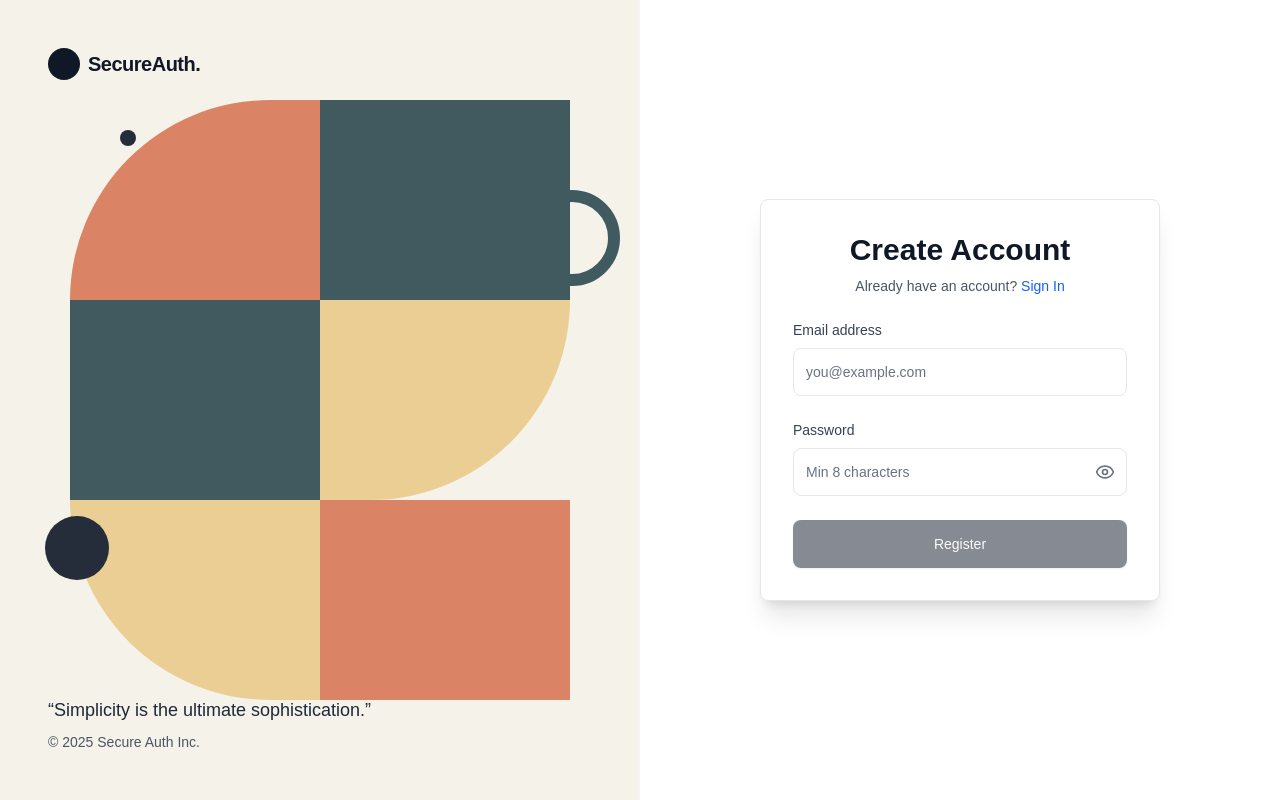
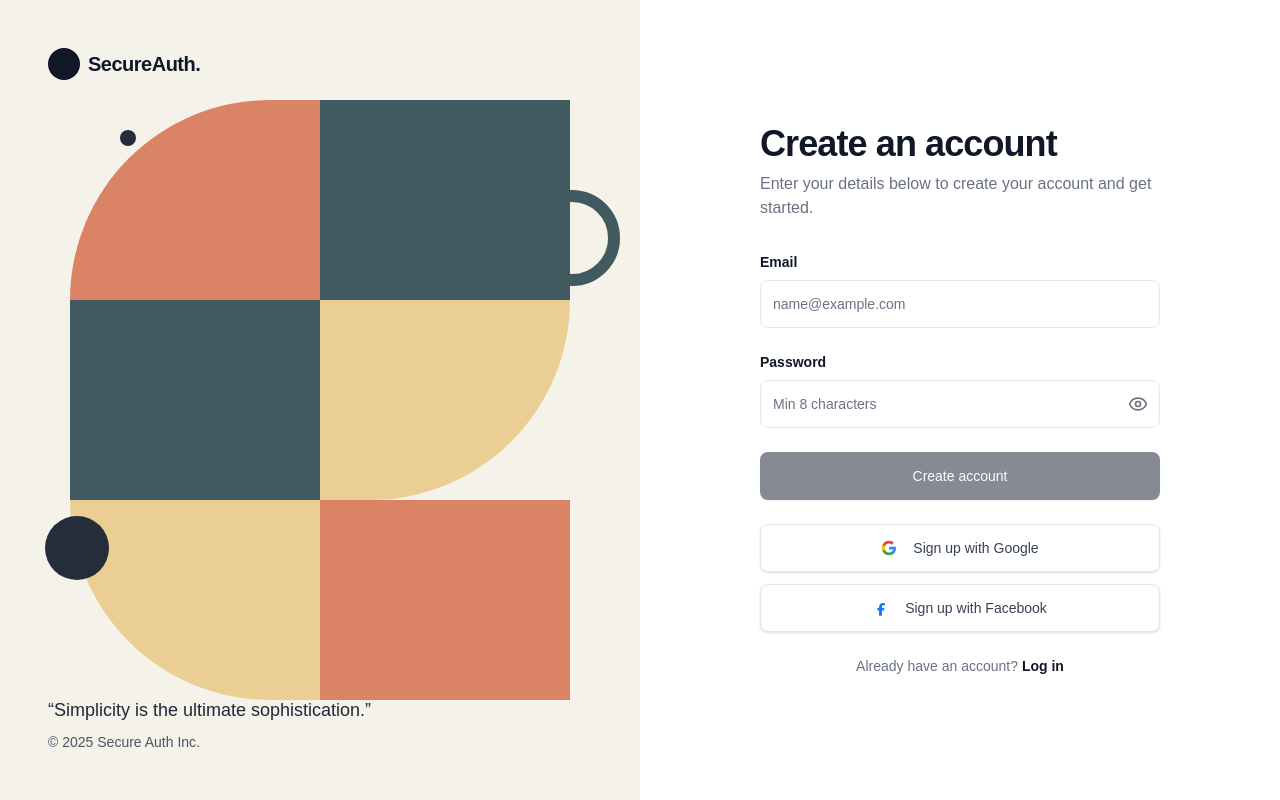
Before and after one commit to DineshBalaS/secure-auth-system, a Next.js app in the folder secure-auth-system/: page /register in a window 1280 px wide. Built offline with nearby package versions, Linux system fonts and the light colour scheme.

Commit message:
Safe to reset, Login page WIP

```diff
--- a/secure-auth-system/app/(auth)/register/page.tsx
+++ b/secure-auth-system/app/(auth)/register/page.tsx
@@ -2,16 +2,10 @@ import { RegisterForm } from "@/components/auth/register-form";
 import type { Metadata } from "next";
 
 export const metadata: Metadata = {
-  title: "Register | SecureAuth",
+  title: "Create an Account | SecureAuth",
   description: "Create a new account to get started with SecureAuth.",
 };
 
 export default function RegisterPage() {
-  return (
-    <>
-      {/* Screen reader only heading for accessibility structure */}
-      <h1 className="sr-only">Register for SecureAuth</h1>
-      <RegisterForm />
-    </>
-  );
+  return <RegisterForm />;
 }
--- /dev/null
+++ b/secure-auth-system/app/(auth)/verify/page.tsx
@@ -0,0 +1,14 @@
+import { VerifyForm } from "@/components/auth/verify-form";
+import type { Metadata } from "next";
+
+export const metadata: Metadata = {
+  title: "Verify Email | SecureAuth",
+  description: "Verify your email address to activate your account.",
+};
+
+export default function VerifyPage() {
+  return (
+    // No hidden <h1> needed here as VerifyForm has a visible <h1>
+    <VerifyForm />
+  );
+}
--- a/secure-auth-system/components/auth/login-form.tsx
+++ b/secure-auth-system/components/auth/login-form.tsx
@@ -4,7 +4,7 @@ import { useForm } from "react-hook-form";
 import { zodResolver } from "@hookform/resolvers/zod";
 import Link from "next/link";
 import { useRouter } from "next/navigation";
-import { AlertTriangle, CheckCircle, ChevronLeft } from "lucide-react";
+import { AlertTriangle, CheckCircle } from "lucide-react";
 
 // Import Schema and Types
 import { LoginSchema, type LoginInput } from "@/lib/validations";
@@ -109,17 +109,6 @@ export function LoginForm({ message }: LoginFormProps) {
 
   return (
     <div className="w-full space-y-8">
-      {/* Top Navigation */}
-      <div className="flex items-center">
-        <Link
-          href="/"
-          className="group flex items-center text-sm font-medium text-gray-500 hover:text-gray-900 transition-colors"
-        >
-          <ChevronLeft className="mr-1 h-4 w-4 transition-transform group-hover:-translate-x-1" />
-          Back to website
-        </Link>
-      </div>
-
       {/* Header Section */}
       <div className="space-y-2 text-left">
         <h1 className="text-4xl font-bold tracking-tight text-gray-900">
@@ -248,6 +237,16 @@ export function LoginForm({ message }: LoginFormProps) {
             Log in with Facebook
           </Button>
         </div>
+        {/* Register Link Footer */}
+        <div className="text-center text-sm">
+          <span className="text-gray-500">Don&apos;t have an account? </span>
+          <Link
+            href="/register"
+            className="font-bold text-gray-900 hover:underline underline-offset-4"
+          >
+            Sign up
+          </Link>
+        </div>
       </form>
     </div>
   );
--- a/secure-auth-system/components/auth/register-form.tsx
+++ b/secure-auth-system/components/auth/register-form.tsx
@@ -95,26 +95,21 @@ export function RegisterForm() {
   };
 
   return (
-    <div className="bg-white dark:bg-gray-900 shadow-xl rounded-lg p-8 space-y-6 border border-gray-200 dark:border-gray-700">
-      <div className="text-center space-y-2">
-        <h2 className="text-3xl font-extrabold text-gray-900 dark:text-white">
-          Create Account
-        </h2>
-        <p className="text-sm text-gray-600 dark:text-gray-400">
-          Already have an account?{" "}
-          <Link
-            href="/login"
-            className="font-medium text-blue-600 hover:text-blue-500 dark:text-blue-400 dark:hover:text-blue-300"
-          >
-            Sign In
-          </Link>
+    <div className="w-full space-y-8">
+      {/* Header Section */}
+      <div className="space-y-2 text-left">
+        <h1 className="text-4xl font-bold tracking-tight text-gray-900">
+          Create an account
+        </h1>
+        <p className="text-base text-gray-500">
+          Enter your details below to create your account and get started.
         </p>
       </div>
 
       {/* Global Server Error Alert */}
       {errors.root?.serverError?.message && (
         <div
-          className="flex items-center gap-3 rounded-md border border-red-400 bg-red-50 p-3 text-sm text-red-700 dark:bg-red-900/20 dark:border-red-600 dark:text-red-400"
+          className="flex items-center gap-3 rounded-md border border-red-200 bg-red-50 p-3 text-sm text-red-700"
           role="alert"
         >
           <AlertTriangle className="h-5 w-5 flex-shrink-0" />
@@ -127,22 +122,20 @@ export function RegisterForm() {
         <div className="space-y-2">
           <label
             htmlFor="email"
-            className="block text-sm font-medium text-gray-700 dark:text-gray-300"
+            className="block text-sm font-bold text-gray-900"
           >
-            Email address
+            Email
           </label>
           <Input
             id="email"
             type="email"
             autoComplete="email"
-            placeholder="you@example.com"
+            placeholder="name@example.com"
             {...register("email")}
             aria-invalid={!!errors.email}
           />
           {errors.email && (
-            <p className="text-sm text-red-600 dark:text-red-400">
-              {errors.email.message}
-            </p>
+            <p className="text-sm text-red-600">{errors.email.message}</p>
           )}
         </div>
 
@@ -150,7 +143,7 @@ export function RegisterForm() {
         <div className="space-y-2">
           <label
             htmlFor="password"
-            className="block text-sm font-medium text-gray-700 dark:text-gray-300"
+            className="block text-sm font-bold text-gray-900"
           >
             Password
           </label>
@@ -163,9 +156,7 @@ export function RegisterForm() {
             aria-invalid={!!errors.password}
           />
           {errors.password && (
-            <p className="text-sm text-red-600 dark:text-red-400">
-              {errors.password.message}
-            </p>
+            <p className="text-sm text-red-600">{errors.password.message}</p>
           )}
         </div>
 
@@ -176,8 +167,56 @@ export function RegisterForm() {
           isLoading={isSubmitting}
           disabled={!isValid || isSubmitting}
         >
-          Register
+          Create account
         </Button>
+
+        {/* Social Registration (Visual Only) */}
+        <div className="space-y-3">
+          <Button variant="outline" className="w-full relative" type="button">
+            {/* Google Icon SVG */}
+            <svg className="mr-2 h-4 w-4" viewBox="0 0 24 24">
+              <path
+                d="M22.56 12.25c0-.78-.07-1.53-.2-2.25H12v4.26h5.92c-.26 1.37-1.04 2.53-2.21 3.31v2.77h3.57c2.08-1.92 3.28-4.74 3.28-8.09z"
+                fill="#4285F4"
+              />
+              <path
+                d="M12 23c2.97 0 5.46-.98 7.28-2.66l-3.57-2.77c-.98.66-2.23 1.06-3.71 1.06-2.86 0-5.29-1.93-6.16-4.53H2.18v2.84C3.99 20.53 7.7 23 12 23z"
+                fill="#34A853"
+              />
+              <path
+                d="M5.84 14.09c-.22-.66-.35-1.36-.35-2.09s.13-1.43.35-2.09V7.07H2.18C1.43 8.55 1 10.22 1 12s.43 3.45 1.18 4.93l2.85-2.22.81-.62z"
+                fill="#FBBC05"
+              />
+              <path
+                d="M12 5.38c1.62 0 3.06.56 4.21 1.64l3.15-3.15C17.45 2.09 14.97 1 12 1 7.7 1 3.99 3.47 2.18 7.07l3.66 2.84c.87-2.6 3.3-4.53 6.16-4.53z"
+                fill="#EA4335"
+              />
+            </svg>
+            Sign up with Google
+          </Button>
+          <Button variant="outline" className="w-full relative" type="button">
+            {/* Facebook Icon SVG */}
+            <svg
+              className="mr-2 h-4 w-4 text-[#1877F2]"
+              fill="currentColor"
+              viewBox="0 0 24 24"
+            >
+              <path d="M9.101 23.691v-7.98H6.627v-3.667h2.474v-1.58c0-4.085 2.848-5.978 5.817-5.978.952 0 1.904.07 2.856.208v3.25h-1.96c-1.986 0-2.37.944-2.37 2.33v1.77h3.693l-.48 3.667h-3.213v7.98H9.101Z" />
+            </svg>
+            Sign up with Facebook
+          </Button>
+        </div>
+
+        {/* Login Link Footer */}
+        <div className="text-center text-sm">
+          <span className="text-gray-500">Already have an account? </span>
+          <Link
+            href="/login"
+            className="font-bold text-gray-900 hover:underline underline-offset-4"
+          >
+            Log in
+          </Link>
+        </div>
       </form>
     </div>
   );
--- /dev/null
+++ b/secure-auth-system/components/auth/verify-form.tsx
@@ -0,0 +1,123 @@
+"use client";
+
+import { useCallback, useEffect, useState } from "react";
+import { useSearchParams, useRouter } from "next/navigation";
+import Link from "next/link";
+import { Loader2, CheckCircle, XCircle, ChevronLeft } from "lucide-react";
+
+import { Button } from "@/components/ui/button";
+
+interface APIVerifyResponse {
+  message?: string;
+  error?: string;
+}
+
+export function VerifyForm() {
+  const [error, setError] = useState<string | undefined>();
+  const [success, setSuccess] = useState<string | undefined>();
+  const [isLoading, setIsLoading] = useState(true);
+
+  const searchParams = useSearchParams();
+  const token = searchParams.get("token");
+  const router = useRouter();
+
+  const onSubmit = useCallback(async () => {
+    if (success || error) return;
+
+    if (!token) {
+      setError("Missing verification token.");
+      setIsLoading(false);
+      return;
+    }
+
+    try {
+      const response = await fetch("/api/auth/verify", {
+        method: "POST",
+        headers: { "Content-Type": "application/json" },
+        body: JSON.stringify({ token }),
+      });
+
+      const data: APIVerifyResponse = await response.json();
+
+      if (!response.ok) {
+        setError(data.error || "Verification failed.");
+      } else {
+        setSuccess(data.message || "Email verified successfully!");
+      }
+    } catch (err) {
+      setError("Something went wrong. Please try again.");
+    } finally {
+      setIsLoading(false);
+    }
+  }, [token, success, error]);
+
+  // Auto-trigger verification on mount
+  useEffect(() => {
+    onSubmit();
+  }, [onSubmit]);
+
+  return (
+    <div className="w-full space-y-8">
+      {/* Top Navigation */}
+      <div className="flex items-center">
+        <Link
+          href="/login"
+          className="group flex items-center text-sm font-medium text-gray-500 hover:text-gray-900 transition-colors"
+        >
+          <ChevronLeft className="mr-1 h-4 w-4 transition-transform group-hover:-translate-x-1" />
+          Back to login
+        </Link>
+      </div>
+
+      {/* Header Section */}
+      <div className="space-y-2 text-left">
+        <h1 className="text-4xl font-bold tracking-tight text-gray-900">
+          Verify Account
+        </h1>
+        <p className="text-base text-gray-500">
+          We are verifying your email address.
+        </p>
+      </div>
+
+      <div className="flex flex-col items-start gap-4 py-4">
+        {/* Loading State */}
+        {isLoading && (
+          <div className="flex items-center gap-3 text-gray-500">
+            <Loader2 className="h-6 w-6 animate-spin text-gray-900" />
+            <p>Verifying your token...</p>
+          </div>
+        )}
+
+        {/* Success State */}
+        {!isLoading && success && (
+          <div className="w-full space-y-6">
+            <div className="flex items-center gap-3 rounded-md border border-green-200 bg-green-50 p-4 text-green-700">
+              <CheckCircle className="h-5 w-5 flex-shrink-0" />
+              <p className="text-sm font-medium">{success}</p>
+            </div>
+            <Button onClick={() => router.push("/login")} className="w-full">
+              Continue to Login
+            </Button>
+          </div>
+        )}
+
+        {/* Error State */}
+        {!isLoading && error && (
+          <div className="w-full space-y-6">
+            <div className="flex items-center gap-3 rounded-md border border-red-200 bg-red-50 p-4 text-red-700">
+              <XCircle className="h-5 w-5 flex-shrink-0" />
+              <p className="text-sm font-medium">{error}</p>
+            </div>
+            <Button
+              variant="outline"
+              onClick={() => router.push("/login")}
+              className="w-full"
+            >
+              Back to Login
+            </Button>
+          </div>
+        )}
+      </div>
+    </div>
+  );
+}
```
